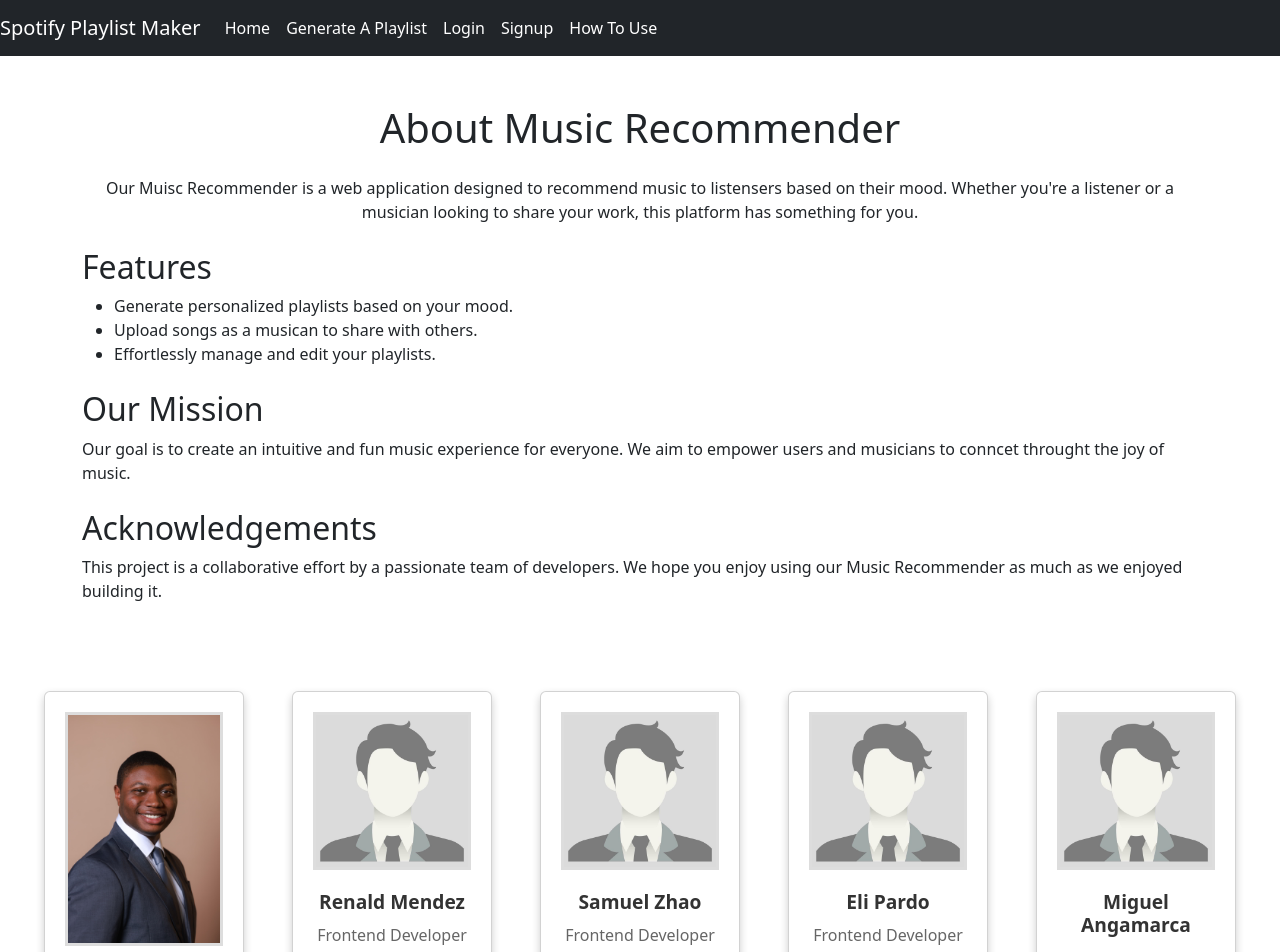
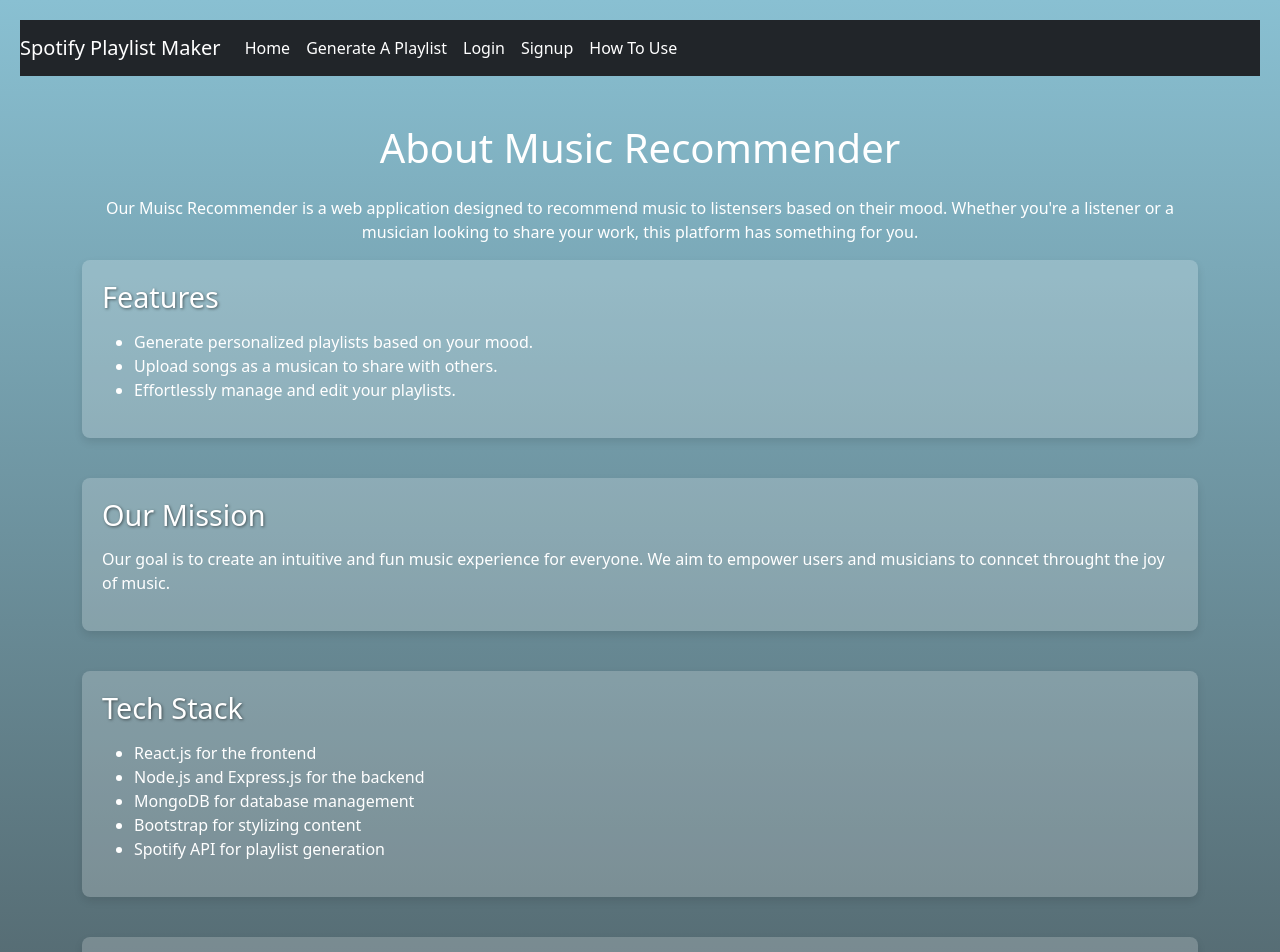
Before and after one commit to MichaelAngamarca/418Project, a React (Create React App) app: page /howtouse in a window 1280 px wide. Shown: the top 952 px of the page. Built offline with nearby package versions, Linux system fonts and the light colour scheme.

Commit message:
Updated About page: Added section about tools used and updated the page to look nicer overall.

```diff
--- a/src/About/About.css
+++ b/src/About/About.css
@@ -1,3 +1,30 @@
+body {
+    margin: 0;
+    font-family: 'Arial', sans-serif;
+}
+
+.about-container {
+    background: linear-gradient(to bottom, #89c0d2, #333333);
+    color: #ffffff;
+    min-height: 100vh;
+    padding: 20px;
+}
+
+.section {
+    margin-bottom: 40px;
+    padding: 20px;
+    background-color: rgba(255, 255, 255, 0.2);
+    border-radius: 8px;
+    box-shadow: 0 4px 8px rgba(0, 0, 0, 0.1);
+}
+
+.section h2 {
+    font-size: 1.8rem;
+    margin-bottom: 15px;
+    color: #ffffff;
+    text-shadow: 1px 1px 3px rgba(0, 0, 0, 0.5);
+}
+
 .cards-container {
     display: flex;
     flex-wrap: wrap;
@@ -11,8 +38,10 @@
     padding: 20px;
     width: 200px;
     box-shadow: 0 4px 8px rgba(0, 0, 0, 0.2);
-    background-color: #ffffff;
-    border: 1px solid #e0e0e0;
+    background-color: rgba(51, 51, 51, 0.8) !important;
+    border: 1px solid #444;
+    border-radius: 8px;
+    color: #ffffff;
     transition: transform 0.3s, box-shadow 0.3s;
 }
 
@@ -25,20 +54,20 @@
     max-width: 100%;
     height: auto;
     margin-bottom: 10px;
-    border: 3px solid #ddd;
+    border: 3px solid rgba(51, 51, 51, 0.8);
 }
 
 .card h3 {
     margin: 10px 0;
     font-size: 1.2rem;
     font-weight: 600;
-    color: #333333;
+    color: #ffffff;
 }
 
 .card p {
     margin: 0;
     font-size: 1rem;
-    color: #666666;
+    color: #dddddd;
     line-height: 1.5;
 }
 
--- a/src/About/About.js
+++ b/src/About/About.js
@@ -5,7 +5,7 @@ import placeHolder from '../assets/images/placeHolder418.jpg';
 
 const About = () => {
   return (
-    <div>
+    <div className="about-container">
      <nav className="navbar navbar-expand-lg navbar-light bg-dark">
        <a className="navbar-brand text-white" href="/public">
          Spotify Playlist Maker
@@ -52,7 +52,8 @@ const About = () => {
        Our Muisc Recommender is a web application designed to recommend music to listensers based on
        their mood. Whether you're a listener or a musician looking to share your work, this platform has something for you.
      </p>
-     <div className="mt-4">
+
+     <div className="section">
        <h2>Features</h2>
        <ul>
          <li>Generate personalized playlists based on your mood.</li>
@@ -60,14 +61,27 @@ const About = () => {
          <li>Effortlessly manage and edit your playlists.</li>
        </ul>
      </div>
-     <div className="mt-4">
+
+     <div className="section">
        <h2>Our Mission</h2>
        <p>
          Our goal is to create an intuitive and fun music experience for everyone. We aim to
          empower users and musicians to conncet throught the joy of music.
        </p>
      </div>
-     <div className="mt-4">
+
+     <div className="section">
+      <h2>Tech Stack</h2>
+      <ul>
+        <li>React.js for the frontend</li>
+        <li>Node.js and Express.js for the backend</li>
+        <li>MongoDB for database management</li>
+        <li>Bootstrap for stylizing content</li>
+        <li>Spotify API for playlist generation</li>
+      </ul>
+     </div>
+
+     <div className="section">
        <h2>Acknowledgements</h2>
        <p>
          This project is a collaborative effort by a passionate team of developers. We hope
```
